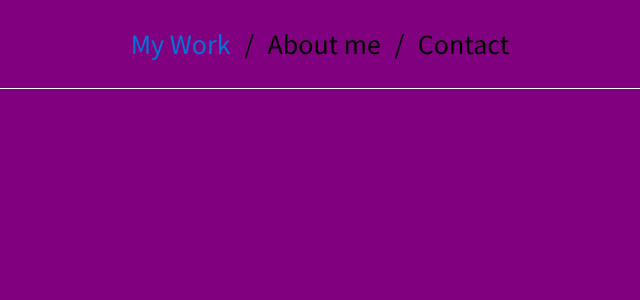
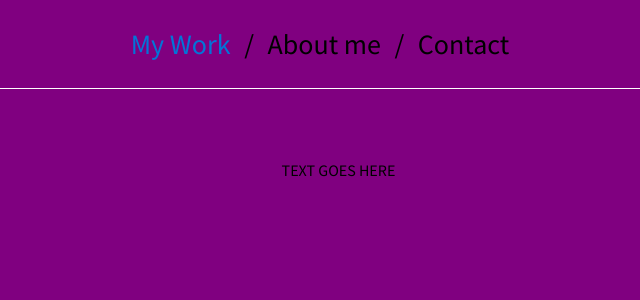
Before and after one commit to martakunszt/portfolio-react, a React (Create React App) app: page / in a window 1280 px wide. Shown: the top 300 px of the page, without its empty margins (320-960 px from the left). Built offline with nearby package versions, Linux system fonts and the light colour scheme.

Commit message:
breadcrumbs

```diff
--- a/src/App.css
+++ b/src/App.css
@@ -54,3 +54,10 @@ hr.new1 {
   background-color:#ffffff;
   border: 0 none;
 }
+
+
+.Mywork{
+  position:absolute;
+  top:20%;
+  left:47%;
+}
--- a/src/App.js
+++ b/src/App.js
@@ -1,5 +1,4 @@
 import React from 'react';
-
 import './App.css';
 
 function App() {
@@ -9,6 +8,7 @@ function App() {
         <Breadcrumb></Breadcrumb>
         <Hr></Hr>
       </header>
+      <Mywork></Mywork>
     </div>
   );
 }
@@ -18,7 +18,7 @@ function Breadcrumb() {
   return (
     <div className="Nav">
       <ul className="Breadcrumb">
-        <li><a href="# ">My Work </a></li>
+        <li><a href="#work">My Work </a></li>
         <li>About me </li>
         <li>Contact </li>
       </ul>
@@ -32,4 +32,13 @@ function Hr() {
   );
 }
 
+function Mywork() {
+  return (
+    <div className="Mywork">
+      <a name="work"></a>
+      TEXT GOES HERE
+    </div>
+  );
+}
+
 export default App;
```
